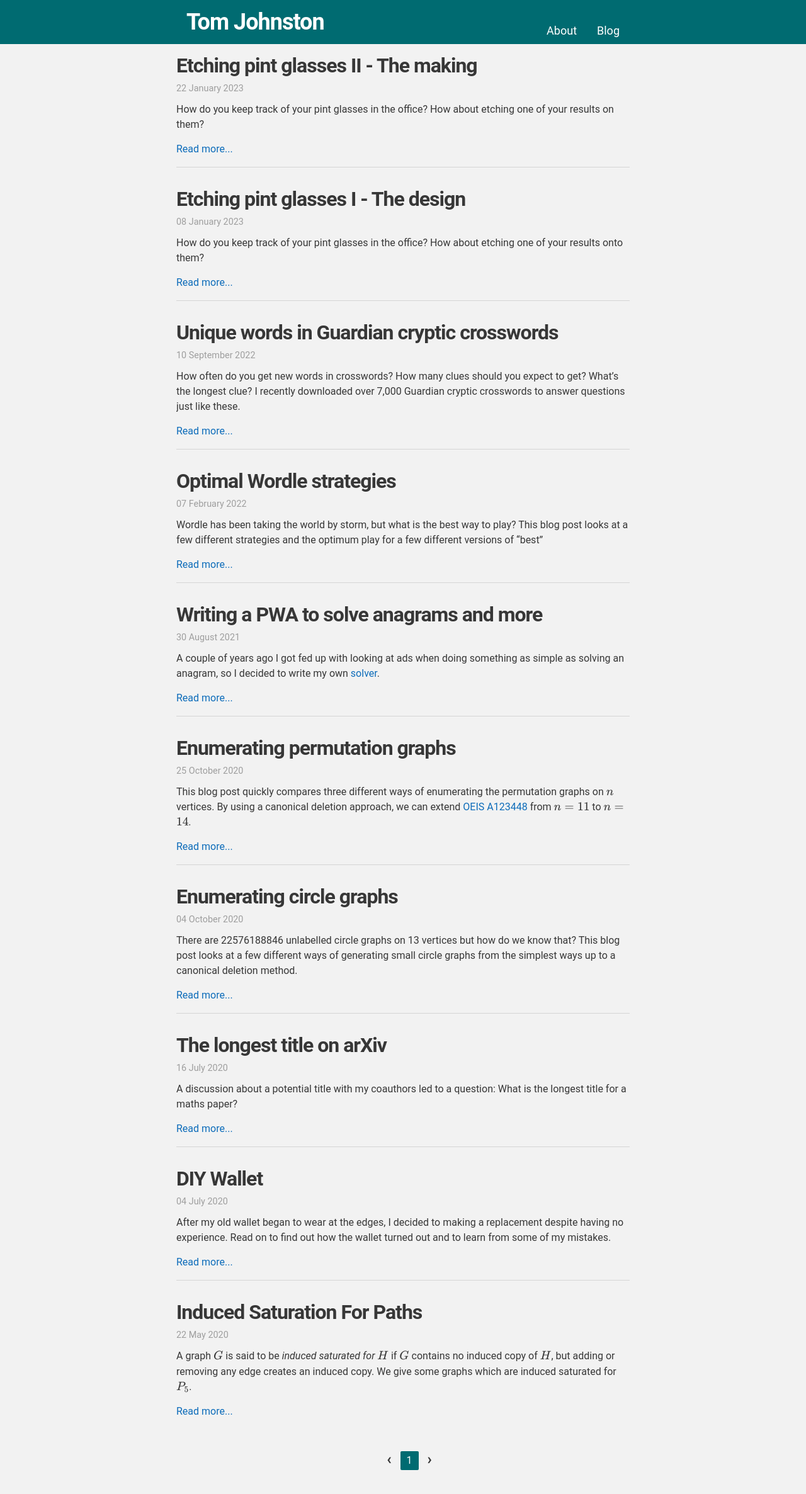
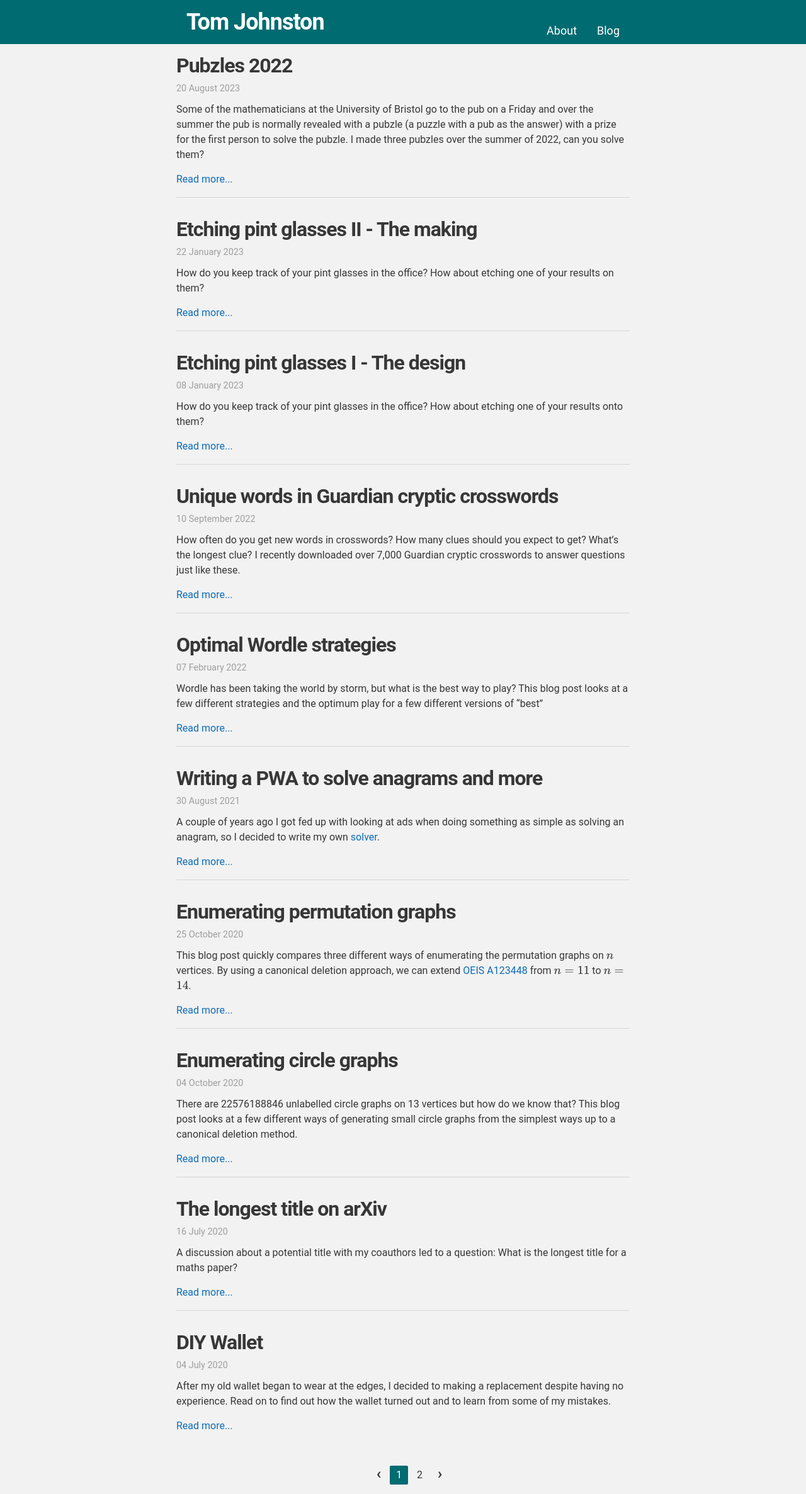
Before and after one commit to Tom-Johnston/Tom-Johnston.github.io, a Jekyll site: the page built from blog/index.html, in a window 1280 px wide. Shown: the whole page at 63% size. Built offline with Jekyll 4.4.1, drawn with Linux system fonts in a browser that asks for light colours; nearby versions of some CDN libraries; the list of posts is cut into pages by our own code; before the commit the page ends 2350 px from its top, so only the background shows below that.

Commit message:
Add a post with pubzles from 2022

```diff
--- /dev/null
+++ b/_posts/2023-08-20-pubzles-2020.md
@@ -0,0 +1,235 @@
+---
+title: Pubzles 2022
+excerpt: "Some of the mathematicians at the University of Bristol go to the pub on a Friday and over the summer the pub is normally revealed with a pubzle (a puzzle with a pub as the answer) with a prize for the first person to solve the pubzle. I made three pubzles over the summer of 2022, can you solve them?"
+---
+<div id="main-content" class="content" markdown="1">
+
+# Pubzles 2022
+
+Some of the mathematicians at the University of Bristol go to the pub on a Friday and over the summer the pub is normally revealed with a pubzle (a puzzle with a pub as the answer) with a prize for the first person to solve the pubzle. I made three pubzles over the summer of 2022, can you solve them?
+
+## List of pubs
+
+For any solvers not from Bristol, here is a list of pubs which is sufficient for solving the pubzles below.
+
+<ul style="columns: 3; column-gap: 3rem;">
+ <li>The Apple</li>
+ <li>Bag of Nails</li>
+ <li>The Barley Mow</li>
+ <li>The Clyde</li>
+ <li>Cotham Porter Stores</li>
+ <li>The Cottage Inn</li>
+ <li>The Crown</li>
+ <li>The Famous Royal Navy Volunteer</li>
+ <li>The Good Measure</li>
+ <li>Grain Barge</li>
+ <li>The Green Man</li>
+ <li>Hillgrove Porter Stores</li>
+ <li>Hole in the Wall</li>
+ <li>The Hope &amp; Anchor</li>
+ <li>The Jersey Lily</li>
+ <li>King Street Brew House</li>
+ <li>Kingsdown Vaults</li>
+ <li>The Kings Arms</li>
+ <li>The Lansdown</li>
+ <li>Left Handed Giant</li>
+ <li>Llandoger Trow</li>
+ <li>The Open Arms</li>
+ <li>The Orchard Inn</li>
+ <li>The Ostrich</li>
+ <li>Port of Call</li>
+ <li>The Portcullis</li>
+ <li>The Pump House</li>
+ <li>Small Bar</li>
+ <li>Steam</li>
+ <li>The Victoria</li>
+ <li>The White Bear</li>
+ <li>The Whitmore Tap</li>
+</ul>
+
+<div style="margin: 60px 0 10px 0;">
+<h1 style="display:inline;">There is always time for one more pint!</h1>
+<a class="pdf" href="/downloads/2023-08-20-pubzles-2022/01-there-is-always-time-for-one-more-pint.pdf" target="_blank">
+    <svg xmlns="http://www.w3.org/2000/svg" class="icon" viewBox="0 0 24 24">
+        <title>Download the pubzle</title>
+        <path d="M6 2c-1.1 0-1.99.9-1.99 2l-.004 7h-.012C2.89 11 2 12.037 2 13.326v2.348C2 16.963 2.89 18 3.994 18h.008L4 20c0 1.1.89 2 1.99 2H18c1.1 0 2-.9 2-2V8l-6-6H6zm0 2h7v5h5v2H6V4zm-.85 8.113h1.68c.227 0 .437.038.633.114a1.45 1.45 0 01.994 1.392c0 .226-.042.435-.127.621-.084.182-.2.34-.348.473a1.61 1.61 0 01-.52.314 1.836 1.836 0 01-.632.106h-.78v1.754h-.9v-4.774zm3.946 0h1.613c.378 0 .717.06 1.02.174.302.116.56.28.773.492.213.21.375.46.486.754.116.294.174.616.174.967 0 .356-.058.68-.174.973a2.062 2.062 0 01-.486.754c-.213.208-.471.37-.773.486a2.835 2.835 0 01-1.02.174H9.096v-4.774zm4.79 0h3.026v.854h-2.127v1.16H16.7v.853h-1.914v1.907h-.898v-4.774zm-7.837.854v1.312h.793c.235 0 .415-.066.535-.199a.67.67 0 00.133-.707.489.489 0 00-.133-.207.6.6 0 00-.22-.146.848.848 0 00-.315-.053h-.793zm3.945 0v3.066h.674c.262 0 .493-.036.693-.107a1.279 1.279 0 00.8-.793c.067-.191.1-.402.1-.633 0-.231-.032-.44-.099-.627a1.267 1.267 0 00-.3-.486 1.32 1.32 0 00-.5-.307 1.955 1.955 0 00-.694-.113h-.674zM6 18h12v2H6v-2z"/>
+    </svg>
+</a>
+</div>
+
+<div style="display:flex">
+<svg xmlns="http://www.w3.org/2000/svg" xml:space="preserve" viewBox="0 0 551 421" style="width:540px; margin: auto;">
+  <path d="M183.875 698h45.75v-45h-45.75zM321.125 698h45.75v-45h-45.75zM458.375 698h45.75v-45h-45.75zM91.625 653h45.75V473h-45.75ZM183.875 653h91.5v-45h-91.5zM321.125 653h45.75v-45h-45.75zM412.625 653h91.5v-45h-91.5zM137.375 608h92.25v-45h-92.25zM321.125 608h183v-45h-183zM183.875 563h45.75v-90h-45.75zM321.125 563h45.75v-45h-45.75zM412.625 563h91.5v-45h-91.5zM229.625 518h137.25v-45h-137.25zM412.625 518h91.5v-45h-91.5zM183.875 473h45.75v-45h-45.75zM275.375 473h45.75v-45h-45.75zM412.625 473h45.75v-45h-45.75zM137.375 428h92.25v-45h-92.25zM275.375 428h45.75v-45h-45.75zM366.875 428h91.5v-45h-91.5z" style="fill:#fff;fill-opacity:1;fill-rule:nonzero;stroke:none;stroke-width:.75" transform="matrix(1.33333 0 0 -1.33333 -121.167 931.667)"/>
+  <path d="M90.875 698.75h93V653h-93ZM228.875 698.75h92.25V653h-92.25zM366.125 698.75h92.25V653h-92.25z" style="fill:#000;fill-opacity:1;fill-rule:nonzero;stroke:none;stroke-width:.75" transform="matrix(1.33333 0 0 -1.33333 -121.167 931.667)"/>
+  <path d="M136.625 653.75h47.25V608h-47.25zM274.625 653.75h46.5V608h-46.5zM366.125 653.75h46.5V608h-46.5z" style="fill:#000;fill-opacity:1;fill-rule:nonzero;stroke:none;stroke-width:.75" transform="matrix(1.33333 0 0 -1.33333 -121.167 931.667)"/>
+  <path d="M228.875 608.75h92.25V563h-92.25zM136.625 563.75h47.25V473h-47.25z" style="fill:#000;fill-opacity:1;fill-rule:nonzero;stroke:none;stroke-width:.75" transform="matrix(1.33333 0 0 -1.33333 -121.167 931.667)"/>
+  <path d="M228.875 563.75h92.25V518h-92.25zM366.125 563.75h46.5V518h-46.5z" style="fill:#000;fill-opacity:1;fill-rule:nonzero;stroke:none;stroke-width:.75" transform="matrix(1.33333 0 0 -1.33333 -121.167 931.667)"/>
+  <path d="M366.125 518.75h46.5V473h-46.5zM90.875 473.75h93V428h-93ZM228.875 473.75h46.5V428h-46.5z" style="fill:#000;fill-opacity:1;fill-rule:nonzero;stroke:none;stroke-width:.75" transform="matrix(1.33333 0 0 -1.33333 -121.167 931.667)"/>
+  <path d="M320.375 473.75h92.25V428h-92.25zM457.625 473.75h46.5V428h-46.5zM90.875 428.75h46.5V383h-46.5ZM228.875 428.75h46.5V383h-46.5z" style="fill:#000;fill-opacity:1;fill-rule:nonzero;stroke:none;stroke-width:.75" transform="matrix(1.33333 0 0 -1.33333 -121.167 931.667)"/>
+  <path d="M320.375 428.75h46.5V383h-46.5zM457.625 428.75h46.5V383h-46.5z" style="fill:#000;fill-opacity:1;fill-rule:nonzero;stroke:none;stroke-width:.75" transform="matrix(1.33333 0 0 -1.33333 -121.167 931.667)"/>
+  <path d="M91.25 698.75V383M137 698.75V383m23.25 315.75V608m0-44.25V428m23.25 270.75V383m45.75 315.75V383M275 698.75V383m45.75 315.75V383m45.75 315.75V383m45.75 315.75V383M458 698.75V383M90.875 698.375h413.25m-413.25-45h413.25m-413.25-45h413.25m-413.25-45h413.25m-413.25-45h413.25m-413.25-45h413.25m-413.25-45h413.25m-413.25-45h413.25m-.375 315.375V383" style="fill:none;stroke:#000;stroke-width:.75;stroke-linecap:butt;stroke-linejoin:miter;stroke-miterlimit:10;stroke-dasharray:none;stroke-opacity:1" transform="matrix(1.33333 0 0 -1.33333 -121.167 931.667)"/>
+  <text x="186.125" y="-686.091" style="font-weight:400;font-size:10.725px;fill:#000;" transform="matrix(1.33333 0 0 1.33333 -121.167 931.667)"><tspan x="186.125" y="-686.091" style="stroke-width:.75">1</tspan></text>
+  <text x="323.375" y="-686.091" style="font-weight:400;font-size:10.725px;fill:#000;" transform="matrix(1.33333 0 0 1.33333 -121.167 931.667)"><tspan x="323.375" y="-686.091" style="stroke-width:.75">2</tspan></text>
+  <text x="460.625" y="-686.091" style="font-weight:400;font-size:10.725px;fill:#000;" transform="matrix(1.33333 0 0 1.33333 -121.167 931.667)"><tspan x="460.625" y="-686.091" style="stroke-width:.75">3</tspan></text>
+  <text x="93.875" y="-641.091"  style="font-weight:400;font-size:10.725px;fill:#000;" transform="matrix(1.33333 0 0 1.33333 -121.167 931.667)"><tspan x="93.875" y="-641.091" style="stroke-width:.75">4</tspan></text>
+  <text x="186.125" y="-641.091" style="font-weight:400;font-size:10.725px;fill:#000;" transform="matrix(1.33333 0 0 1.33333 -121.167 931.667)"><tspan x="186.125" y="-641.091" style="stroke-width:.75">5</tspan></text>
+  <text x="414.875" y="-641.091" style="font-weight:400;font-size:10.725px;fill:#000;" transform="matrix(1.33333 0 0 1.33333 -121.167 931.667)"><tspan x="414.875" y="-641.091" style="stroke-width:.75">6</tspan></text>
+  <text x="93.875" y="-596.091"  style="font-weight:400;font-size:10.725px;fill:#000;" transform="matrix(1.33333 0 0 1.33333 -121.167 931.667)"><tspan x="93.875" y="-596.091" style="stroke-width:.75">7</tspan></text>
+  <text x="323.375" y="-596.091" style="font-weight:400;font-size:10.725px;fill:#000;" transform="matrix(1.33333 0 0 1.33333 -121.167 931.667)"><tspan x="323.375" y="-596.091" style="stroke-width:.75">8</tspan></text>
+  <text x="414.875" y="-551.091" style="font-weight:400;font-size:10.725px;fill:#000;" transform="matrix(1.33333 0 0 1.33333 -121.167 931.667)"><tspan x="414.875" y="-551.091" style="stroke-width:.75">9</tspan></text>
+  <text x="186.125" y="-506.091" style="font-weight:400;font-size:10.725px;fill:#000;" transform="matrix(1.33333 0 0 1.33333 -121.167 931.667)"><tspan x="186.125 191.55185" y="-506.091" style="stroke-width:.75">10</tspan></text>
+  <text x="277.625" y="-506.091" style="font-weight:400;font-size:10.725px;fill:#000;" transform="matrix(1.33333 0 0 1.33333 -121.167 931.667)"><tspan x="277.625 283.05185" y="-506.091" style="stroke-width:.75">11</tspan></text>
+  <text x="414.875" y="-506.091" style="font-weight:400;font-size:10.725px;fill:#000;" transform="matrix(1.33333 0 0 1.33333 -121.167 931.667)"><tspan x="414.875 420.30185" y="-506.091" style="stroke-width:.75">12</tspan></text>
+  <text x="139.625" y="-416.091" style="font-weight:400;font-size:10.725px;fill:#000;" transform="matrix(1.33333 0 0 1.33333 -121.167 931.667)"><tspan x="139.625 145.05185" y="-416.091" style="stroke-width:.75">13</tspan></text>
+  <text x="369.125" y="-416.091" style="font-weight:400;font-size:10.725px;fill:#000;" transform="matrix(1.33333 0 0 1.33333 -121.167 931.667)"><tspan x="369.125 374.55185" y="-416.091" style="stroke-width:.75">14</tspan></text>
+</svg>
+</div>
+
+<div style="display: flex; column-gap: 3rem;">
+<div markdown="1">
+### Across
+
+ **6, 2** Brown's profitable code? (2, 5)
+
+ **7** A five-nil reverse that may be scrambled (3)
+
+ **9, 13, 14** Drunkards drink one and then another one? I concur! (2, 2, 2)
+
+ **10** Ace American's one nicking intro from Chuck Berry (4)
+
+ **12, 5, 12** Don't show opening of conversation in camp programme (2-2-2)
+
+</div>
+
+<div markdown="1">
+### Down
+
+**1** Very hard for first male worker (7)
+
+**2** See 6 across
+
+**3** Afghan oilfield yielding capital (5)
+
+**4, 11, 6 down** Signal marks Dorothy's race in mountains (4, 3, 6)
+
+</div>
+</div>
+
+<div style="margin: 60px 0 10px 0;">
+<h1 style="display:inline;"> Are you <em>feeling</em> up to the challenge? </h1>
+<a class="pdf" href="/downloads/2023-08-20-pubzles-2022/02-are-you-feeling-up-to-the-challenge.pdf" target="_blank">
+    <svg xmlns="http://www.w3.org/2000/svg" class="icon" viewBox="0 0 24 24">
+        <title>Download the pubzle</title>
+        <path d="M6 2c-1.1 0-1.99.9-1.99 2l-.004 7h-.012C2.89 11 2 12.037 2 13.326v2.348C2 16.963 2.89 18 3.994 18h.008L4 20c0 1.1.89 2 1.99 2H18c1.1 0 2-.9 2-2V8l-6-6H6zm0 2h7v5h5v2H6V4zm-.85 8.113h1.68c.227 0 .437.038.633.114a1.45 1.45 0 01.994 1.392c0 .226-.042.435-.127.621-.084.182-.2.34-.348.473a1.61 1.61 0 01-.52.314 1.836 1.836 0 01-.632.106h-.78v1.754h-.9v-4.774zm3.946 0h1.613c.378 0 .717.06 1.02.174.302.116.56.28.773.492.213.21.375.46.486.754.116.294.174.616.174.967 0 .356-.058.68-.174.973a2.062 2.062 0 01-.486.754c-.213.208-.471.37-.773.486a2.835 2.835 0 01-1.02.174H9.096v-4.774zm4.79 0h3.026v.854h-2.127v1.16H16.7v.853h-1.914v1.907h-.898v-4.774zm-7.837.854v1.312h.793c.235 0 .415-.066.535-.199a.67.67 0 00.133-.707.489.489 0 00-.133-.207.6.6 0 00-.22-.146.848.848 0 00-.315-.053h-.793zm3.945 0v3.066h.674c.262 0 .493-.036.693-.107a1.279 1.279 0 00.8-.793c.067-.191.1-.402.1-.633 0-.231-.032-.44-.099-.627a1.267 1.267 0 00-.3-.486 1.32 1.32 0 00-.5-.307 1.955 1.955 0 00-.694-.113h-.674zM6 18h12v2H6v-2z"/>
+    </svg>
+</a>
+</div>
+
+<div style="display:flex; flex-direction:column;">
+<svg xmlns="http://www.w3.org/2000/svg" viewBox="0 0 243 164" style="width: 360px; margin: auto;">
+  <path d="M1.5 0v164M0 1.5h243M0 162.5h243M241.5 0v164" fill="none" stroke="#000" stroke-width="2.9999925" stroke-miterlimit="10"/>
+  <path d="M25.5 3v158m24-158v158m24-158v158m24-158v158m24-158v158m24-158v158m24-158v158m24-158v158m24-158v158M3 24.5h237M3 47.5h237M3 70.5h237M3 93.5h237m-237 23h237m-237 23h237" fill="none" stroke="#000" stroke-width=".9999974999999999" stroke-miterlimit="10"/>
+  <text transform="matrix(1.33333 0 0 1.33333 -265.446 989.775)" x="223.835" y="-728.686" font-weight="400" font-size="9.75" stroke-width=".75"><tspan x="223.835" y="-728.686">4</tspan></text>
+  <text transform="matrix(1.33333 0 0 1.33333 -265.446 989.775)" x="331.835" y="-728.686" font-weight="400" font-size="9.75" stroke-width=".75"><tspan x="331.835" y="-728.686">4</tspan></text>
+  <text transform="matrix(1.33333 0 0 1.33333 -265.446 989.775)" x="207.335" y="-712.186" font-weight="400" font-size="9.75" stroke-width=".75"><tspan x="207.335" y="-712.186">3</tspan></text>
+  <text transform="matrix(1.33333 0 0 1.33333 -265.446 989.775)" x="277.835" y="-712.186" font-weight="400" font-size="9.75" stroke-width=".75"><tspan x="277.835" y="-712.186">3</tspan></text>
+  <text transform="matrix(1.33333 0 0 1.33333 -265.446 989.775)" x="295.835" y="-712.186" font-weight="400" font-size="9.75" stroke-width=".75"><tspan x="295.835" y="-712.186">4</tspan></text>
+  <text transform="matrix(1.33333 0 0 1.33333 -265.446 989.775)" x="367.835" y="-712.186" font-weight="400" font-size="9.75" stroke-width=".75"><tspan x="367.835" y="-712.186">1</tspan></text>
+  <text transform="matrix(1.33333 0 0 1.33333 -265.446 989.775)" x="223.835" y="-694.936" font-weight="400" font-size="9.75" stroke-width=".75"><tspan x="223.835" y="-694.936">4</tspan></text>
+  <text transform="matrix(1.33333 0 0 1.33333 -265.446 989.775)" x="259.835" y="-694.936" font-weight="400" font-size="9.75" stroke-width=".75"><tspan x="259.835" y="-694.936">3</tspan></text>
+  <text transform="matrix(1.33333 0 0 1.33333 -265.446 989.775)" x="277.835" y="-694.936" font-weight="400" font-size="9.75" stroke-width=".75"><tspan x="277.835" y="-694.936">1</tspan></text>
+  <text transform="matrix(1.33333 0 0 1.33333 -265.446 989.775)" x="331.835" y="-694.936" font-weight="400" font-size="9.75" stroke-width=".75"><tspan x="331.835" y="-694.936">2</tspan></text>
+  <text transform="matrix(1.33333 0 0 1.33333 -265.446 989.775)" x="367.835" y="-694.936" font-weight="400" font-size="9.75" stroke-width=".75"><tspan x="367.835" y="-694.936">0</tspan></text>
+  <text transform="matrix(1.33333 0 0 1.33333 -265.446 989.775)" x="241.835" y="-677.686" font-weight="400" font-size="9.75" stroke-width=".75"><tspan x="241.835" y="-677.686">3</tspan></text>
+  <text transform="matrix(1.33333 0 0 1.33333 -265.446 989.775)" x="313.835" y="-677.686" font-weight="400" font-size="9.75" stroke-width=".75"><tspan x="313.835" y="-677.686">3</tspan></text>
+  <text transform="matrix(1.33333 0 0 1.33333 -265.446 989.775)" x="223.835" y="-660.436" font-weight="400" font-size="9.75" stroke-width=".75"><tspan x="223.835" y="-660.436">4</tspan></text>
+  <text transform="matrix(1.33333 0 0 1.33333 -265.446 989.775)" x="277.835" y="-660.436" font-weight="400" font-size="9.75" stroke-width=".75"><tspan x="277.835" y="-660.436">4</tspan></text>
+  <text transform="matrix(1.33333 0 0 1.33333 -265.446 989.775)" x="241.835" y="-643.186" font-weight="400" font-size="9.75" stroke-width=".75"><tspan x="241.835" y="-643.186">4</tspan></text>
+  <text transform="matrix(1.33333 0 0 1.33333 -265.446 989.775)" x="313.835" y="-643.186" font-weight="400" font-size="9.75" stroke-width=".75"><tspan x="313.835" y="-643.186">5</tspan></text>
+  <text transform="matrix(1.33333 0 0 1.33333 -265.446 989.775)" x="349.835" y="-643.186" font-weight="400" font-size="9.75" stroke-width=".75"><tspan x="349.835" y="-643.186">6</tspan></text>
+  <text transform="matrix(1.33333 0 0 1.33333 -265.446 989.775)" x="223.835" y="-625.936" font-weight="400" font-size="9.75" stroke-width=".75"><tspan x="223.835" y="-625.936">3</tspan></text>
+  <text transform="matrix(1.33333 0 0 1.33333 -265.446 989.775)" x="241.835" y="-625.936" font-weight="400" font-size="9.75" stroke-width=".75"><tspan x="241.835" y="-625.936">2</tspan></text>
+  <text transform="matrix(1.33333 0 0 1.33333 -265.446 989.775)" x="295.835" y="-625.936" font-weight="400" font-size="9.75" stroke-width=".75"><tspan x="295.835" y="-625.936">2</tspan></text>
+  <text transform="matrix(1.33333 0 0 1.33333 -265.446 989.775)" x="331.835" y="-625.936" font-weight="400" font-size="9.75" stroke-width=".75"><tspan x="331.835" y="-625.936">3</tspan></text>
+  <text transform="matrix(1.33333 0 0 1.33333 -265.446 989.775)" x="367.835" y="-625.936" font-weight="400" font-size="9.75" stroke-width=".75"><tspan x="367.835" y="-625.936">2</tspan></text>
+</svg>
+
+<p style="margin-left: auto; margin-right: auto;">Minesweeper with 30 mines.</p>
+</div>
+
+<div style="margin: 60px 0 10px 0;">
+<h1 style="display:inline;"> The meeting place </h1>
+<a class="pdf" href="/downloads/2023-08-20-pubzles-2022/03-the-meeting-place.pdf" target="_blank">
+    <svg xmlns="http://www.w3.org/2000/svg" class="icon" viewBox="0 0 24 24">
+        <title>Download the pubzle</title>
+        <path d="M6 2c-1.1 0-1.99.9-1.99 2l-.004 7h-.012C2.89 11 2 12.037 2 13.326v2.348C2 16.963 2.89 18 3.994 18h.008L4 20c0 1.1.89 2 1.99 2H18c1.1 0 2-.9 2-2V8l-6-6H6zm0 2h7v5h5v2H6V4zm-.85 8.113h1.68c.227 0 .437.038.633.114a1.45 1.45 0 01.994 1.392c0 .226-.042.435-.127.621-.084.182-.2.34-.348.473a1.61 1.61 0 01-.52.314 1.836 1.836 0 01-.632.106h-.78v1.754h-.9v-4.774zm3.946 0h1.613c.378 0 .717.06 1.02.174.302.116.56.28.773.492.213.21.375.46.486.754.116.294.174.616.174.967 0 .356-.058.68-.174.973a2.062 2.062 0 01-.486.754c-.213.208-.471.37-.773.486a2.835 2.835 0 01-1.02.174H9.096v-4.774zm4.79 0h3.026v.854h-2.127v1.16H16.7v.853h-1.914v1.907h-.898v-4.774zm-7.837.854v1.312h.793c.235 0 .415-.066.535-.199a.67.67 0 00.133-.707.489.489 0 00-.133-.207.6.6 0 00-.22-.146.848.848 0 00-.315-.053h-.793zm3.945 0v3.066h.674c.262 0 .493-.036.693-.107a1.279 1.279 0 00.8-.793c.067-.191.1-.402.1-.633 0-.231-.032-.44-.099-.627a1.267 1.267 0 00-.3-.486 1.32 1.32 0 00-.5-.307 1.955 1.955 0 00-.694-.113h-.674zM6 18h12v2H6v-2z"/>
+    </svg>
+</a>
+</div>
+
+<div style="display:flex; flex-direction: column;">
+<pre style="margin:auto;">
+X V L B Z G B A I C M R A J W W H S T H C T C U A X H X K P Q
+F D B A G O F N A I L S A F P L S M J F S B C X O E F F R O S
+W K X P O R T C U L L I S P L D N A J O B T C S N V L G T R E
+M I A P E Z H O L E I N T H E W A L L Q L E E Q Y H Y T Z T R
+Y N W J J P J Z A P F R F E G M O L T C O T T A G E N A F E E
+T G H H O P E A N D A N C H O R S B B Z R J X A M A W N W R E
+K S R B E M F D S Z D C E P G K X A B A K J Q Z I L C T T S M
+T T T C O A N A D R A H C R O O T R Y Y I N K G A R E K J T Y
+I R X J R S C C O T N S W Y N R O S G R U S S V R M A O Z O F
+Z E B S B O J I W F Q G Z S N W T D T K S M V O I E G L O R P
+B E U O P E D K N N P D O M E P R O M V J A R Z L L E N T E X
+Y T E U A C W K S X B G Y R A U O M F E B T V K S P J N F S J
+Z A L B T I Z S Y M G E U D T M R Z Q C A M D Q I P Y C M O H
+G H O V J E R S E Y L I L Y G P S E Y C A S J P J A H C Y A N
+U F N J J H H O J U V R U S G H Q F G N Q L U V M K P H Y V N
+K U R U V A U L T S P A T E R O M T I H W P L R I F V E W I Z
+R G B M Y A R K C C T Z K J A U P K Z I V O A B E J M F O K X
+V B W G V B Q Z G E I X Y A I S L E B S D J R S G P N S M G C
+W F R E E T N U L O V V K D N E I F N I B U U C F F M T Y O W
+C D I T S K Z O Q J M Q R T B I C T O A J I Y X Y E S A E X Z
+Y L F R R A E B E T I H W O A R O D M B R N D R Z N P B L N R
+W C Y J P M H D T J M H A Y R O R S U F U M M A P S V L R G Z
+H B L D M Y Y T E J V G W F G F B B G G C N S Q B A E E A R E
+U N U Z E J Q X M Z O T A R E L K I N G S A R M S U T M B Y G
+</pre>
+
+<ul style="columns: 3; column-gap: 3rem; font-family: monospace; margin: 2rem auto 0px;">
+ <li>APPLE</li>
+ <li>BAG OF NAILS</li>
+ <li>BARLEY MOW</li>
+ <li>CHEFS TABLE</li>
+ <li>CLYDE</li>
+ <li>COTTAGE</li>
+ <li>CROWN</li>
+ <li>GIANT</li>
+ <li>GOOD MEASURE</li>
+ <li>GRAIN BARGE</li>
+ <li>GREEN MAN</li>
+ <li>HOLE IN THE WALL</li>
+ <li>HOPE AND ANCHOR</li>
+ <li>JERSEY LILY</li>
+ <li>KING STREET</li>
+ <li>KINGS ARMS</li>
+ <li>LANSDOWN</li>
+ <li>OPEN ARMS</li>
+ <li>ORCHARD</li>
+ <li>PORT OF CALL</li>
+ <li>PORTCULLIS</li>
+ <li>PORTER STORES</li>
+ <li>PUMP HOUSE</li>
+ <li>SMALL BAR</li>
+ <li>STEAM</li>
+ <li>VAULTS</li>
+ <li>VICTORIA</li>
+ <li>VOLUNTEER</li>
+ <li>WHITE BEAR</li>
+ <li>WHITMORE TAP</li>
+</ul>
+
+</div>
+
+
+
+</div>
--- a/css/_theme.scss
+++ b/css/_theme.scss
@@ -316,6 +316,7 @@
 }
 
 pre {
+  font-family: monospace;
   overflow: auto;
 }
 
```
Also changed, not shown: 3 other files.
